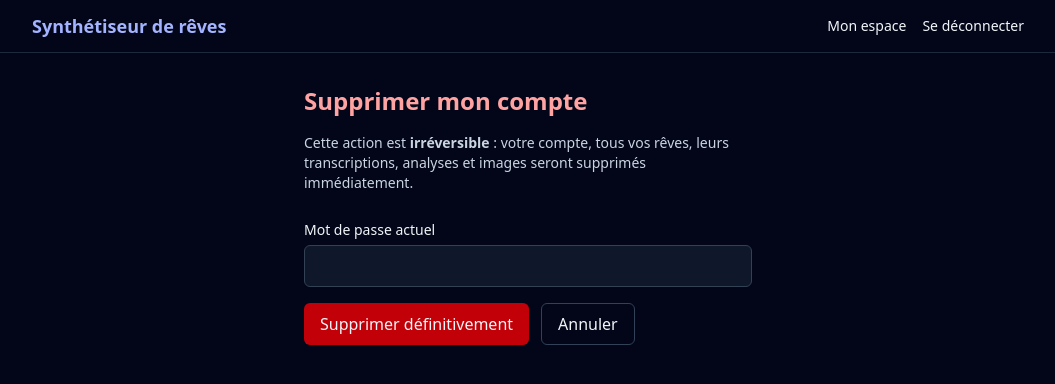
After one commit to amesall10/synthetiseur-de-reves, a Django app: page /compte/supprimer/ in a window 1280 px wide. The commit adds this page. Shown: the top 384 px of the page, without its empty margins (112-1167 px from the left). Run offline with Django 5.2, Linux system fonts and the light colour scheme; the visitor is signed in with stand-in values (Sample User, id 1); parts of the project's set-up code (start-up, migrations or seed data) failed here and were passed over.

Commit message:
feat(accounts): inscription, connexion, espace personnel et suppression du compte
- inscription par UserCreationForm puis connexion automatique
- connexion/déconnexion via les vues Django (déconnexion en POST)
- page « Mon espace » réservée aux utilisateurs connectés
- suppression définitive du compte après confirmation du mot de passe
- fixtures user, other_user et client_logged ; 12 tests

Co-Authored-By: Claude Opus 5.5 <noreply@anthropic.com>

```diff
--- /dev/null
+++ b/accounts/forms.py
@@ -0,0 +1,47 @@
+"""Formulaires de gestion de compte."""
+
+from __future__ import annotations
+
+from typing import Any
+
+from django import forms
+from django.contrib.auth.base_user import AbstractBaseUser
+
+
+class DeleteAccountForm(forms.Form):
+    """Demande le mot de passe avant de supprimer définitivement le compte.
+
+    Attributes:
+        password: Mot de passe actuel de l'utilisateur.
+    """
+
+    password = forms.CharField(
+        label="Mot de passe actuel",
+        strip=False,
+        widget=forms.PasswordInput(attrs={"autocomplete": "current-password"}),
+    )
+
+    def __init__(self, user: AbstractBaseUser, *args: Any, **kwargs: Any) -> None:
+        """Initialise le formulaire pour un utilisateur donné.
+
+        Args:
+            user: Utilisateur dont on vérifie le mot de passe.
+            *args: Arguments positionnels transmis à ``forms.Form``.
+            **kwargs: Arguments nommés transmis à ``forms.Form``.
+        """
+        super().__init__(*args, **kwargs)
+        self.user = user
+
+    def clean_password(self) -> str:
+        """Vérifie que le mot de passe saisi est celui de l'utilisateur.
+
+        Returns:
+            Le mot de passe validé.
+
+        Raises:
+            forms.ValidationError: Si le mot de passe est incorrect.
+        """
+        password = self.cleaned_data["password"]
+        if not self.user.check_password(password):
+            raise forms.ValidationError("Mot de passe incorrect.")
+        return password
--- /dev/null
+++ b/accounts/urls.py
@@ -0,0 +1,15 @@
+"""Routes de l'application ``accounts``."""
+
+from __future__ import annotations
+
+from django.urls import path
+
+from accounts import views
+
+app_name = "accounts"
+
+urlpatterns = [
+    path("inscription/", views.signup, name="signup"),
+    path("mon-espace/", views.profile, name="profile"),
+    path("supprimer/", views.delete_account, name="delete"),
+]
--- a/accounts/views.py
+++ b/accounts/views.py
@@ -1 +1,78 @@
-"""Vues de l'application ``accounts``."""
+"""Vues de l'application ``accounts`` : inscription, espace personnel, suppression."""
+
+from __future__ import annotations
+
+import logging
+
+from django.contrib import messages
+from django.contrib.auth import login, logout
+from django.contrib.auth.decorators import login_required
+from django.contrib.auth.forms import UserCreationForm
+from django.http import HttpRequest, HttpResponse
+from django.shortcuts import redirect, render
+from django.views.decorators.http import require_http_methods
+
+from accounts.forms import DeleteAccountForm
+
+logger = logging.getLogger(__name__)
+
+
+@require_http_methods(["GET", "POST"])
+def signup(request: HttpRequest) -> HttpResponse:
+    """Crée un compte puis connecte directement l'utilisateur.
+
+    Args:
+        request: Requête HTTP entrante.
+
+    Returns:
+        Le formulaire (GET ou erreurs) ou une redirection vers l'espace personnel.
+    """
+    if request.user.is_authenticated:
+        return redirect("accounts:profile")
+
+    form = UserCreationForm(request.POST or None)
+    if request.method == "POST" and form.is_valid():
+        user = form.save()
+        login(request, user)
+        messages.success(request, "Bienvenue ! Votre compte a été créé.")
+        return redirect("accounts:profile")
+    return render(request, "accounts/signup.html", {"form": form})
+
+
+@login_required
+def profile(request: HttpRequest) -> HttpResponse:
+    """Affiche l'espace personnel de l'utilisateur connecté.
+
+    Args:
+        request: Requête HTTP authentifiée.
+
+    Returns:
+        La page « Mon espace ».
+    """
+    return render(request, "accounts/profile.html")
+
+
+@login_required
+@require_http_methods(["GET", "POST"])
+def delete_account(request: HttpRequest) -> HttpResponse:
+    """Supprime définitivement le compte et toutes ses données après confirmation.
+
+    La suppression de l'utilisateur entraîne celle de ses rêves et de ses
+    consentements (``on_delete=CASCADE``). La confirmation par mot de passe
+    évite une suppression déclenchée par une session laissée ouverte.
+
+    Args:
+        request: Requête HTTP authentifiée.
+
+    Returns:
+        Le formulaire de confirmation ou une redirection vers l'accueil.
+    """
+    form = DeleteAccountForm(request.user, request.POST or None)
+    if request.method == "POST" and form.is_valid():
+        user_id = request.user.pk
+        request.user.delete()
+        logout(request)
+        logger.info("event=account_deleted user_id=%s", user_id)
+        messages.success(request, "Votre compte et toutes vos données ont été supprimés.")
+        return redirect("home")
+    return render(request, "accounts/delete_account.html", {"form": form})
--- a/config/urls.py
+++ b/config/urls.py
@@ -3,11 +3,15 @@
 from __future__ import annotations
 
 from django.contrib import admin
-from django.urls import path
+from django.contrib.auth import views as auth_views
+from django.urls import include, path
 
 from config import views
 
 urlpatterns = [
     path("", views.home, name="home"),
+    path("compte/connexion/", auth_views.LoginView.as_view(), name="login"),
+    path("compte/deconnexion/", auth_views.LogoutView.as_view(), name="logout"),
+    path("compte/", include("accounts.urls")),
     path("admin/", admin.site.urls),
 ]
--- /dev/null
+++ b/templates/_form.html
@@ -0,0 +1,14 @@
+{# Rendu générique d'un formulaire Django : erreurs globales puis champs. #}
+{% if form.non_field_errors %}
+  <div class="mb-4 rounded-md border border-red-800 bg-red-950 px-4 py-2 text-sm text-red-200">
+    {{ form.non_field_errors }}
+  </div>
+{% endif %}
+{% for field in form %}
+  <div class="mb-4">
+    <label for="{{ field.id_for_label }}" class="text-sm font-medium">{{ field.label }}</label>
+    {{ field }}
+    {{ field.errors }}
+    {% if field.help_text %}<div class="helptext mt-1">{{ field.help_text|safe }}</div>{% endif %}
+  </div>
+{% endfor %}
--- /dev/null
+++ b/templates/accounts/delete_account.html
@@ -0,0 +1,21 @@
+{% extends "base.html" %}
+
+{% block title %}Supprimer mon compte · Synthétiseur de rêves{% endblock %}
+
+{% block content %}
+<div class="mx-auto max-w-md">
+  <h1 class="mb-4 text-2xl font-semibold text-red-300">Supprimer mon compte</h1>
+  <p class="mb-6 text-sm text-slate-300">
+    Cette action est <strong>irréversible</strong> : votre compte, tous vos rêves, leurs
+    transcriptions, analyses et images seront supprimés immédiatement.
+  </p>
+  <form method="post">
+    {% csrf_token %}
+    {% include "_form.html" %}
+    <div class="flex gap-3">
+      <button type="submit" class="rounded-md bg-red-700 px-4 py-2 font-medium hover:bg-red-600">Supprimer définitivement</button>
+      <a href="{% url 'accounts:profile' %}" class="rounded-md border border-slate-700 px-4 py-2">Annuler</a>
+    </div>
+  </form>
+</div>
+{% endblock %}
--- a/templates/base.html
+++ b/templates/base.html
@@ -6,6 +6,16 @@
   <title>{% block title %}Synthétiseur de rêves{% endblock %}</title>
   {# Tailwind via CDN (choix de stack : pas de build front). Version figée. #}
   <script src="https://cdn.jsdelivr.net/npm/@tailwindcss/browser@4.1.11"></script>
+  <style>
+    /* Champs générés par Django ({{ form }}) : style commun sans widget sur mesure. */
+    form input[type=text], form input[type=password], form input[type=email],
+    form input[type=date], form select, form textarea {
+      width: 100%; margin-top: .25rem; padding: .5rem .75rem; border-radius: .375rem;
+      background: #0f172a; border: 1px solid #334155; color: #f1f5f9;
+    }
+    form .helptext, form ul:not(.errorlist) { font-size: .8rem; color: #94a3b8; }
+    form .errorlist { font-size: .85rem; color: #fca5a5; }
+  </style>
   {% block head %}{% endblock %}
 </head>
 <body class="min-h-screen bg-slate-950 text-slate-100 antialiased">
@@ -13,7 +23,18 @@
     <nav class="mx-auto flex max-w-5xl flex-wrap items-center justify-between gap-3 px-4 py-3">
       <a href="{% url 'home' %}" class="text-lg font-semibold text-indigo-300">Synthétiseur de rêves</a>
       <div class="flex flex-wrap items-center gap-4 text-sm">
-        {% block nav %}{% endblock %}
+        {% block nav %}
+          {% if user.is_authenticated %}
+            <a href="{% url 'accounts:profile' %}" class="hover:text-indigo-300">Mon espace</a>
+            <form method="post" action="{% url 'logout' %}">
+              {% csrf_token %}
+              <button type="submit" class="hover:text-indigo-300">Se déconnecter</button>
+            </form>
+          {% else %}
+            <a href="{% url 'login' %}" class="hover:text-indigo-300">Connexion</a>
+            <a href="{% url 'accounts:signup' %}" class="rounded-md bg-indigo-600 px-3 py-1.5 font-medium hover:bg-indigo-500">Créer un compte</a>
+          {% endif %}
+        {% endblock %}
       </div>
     </nav>
   </header>
```
Also changed, not shown: docs/DECISIONS.md (+10 -0 lines), docs/backlog.md (+1 -1 lines), templates/accounts/profile.html (added, +21 -0 lines), templates/accounts/signup.html (added, +17 -0 lines), templates/home.html (+7 -0 lines), templates/registration/login.html (added, +18 -0 lines), tests/conftest.py (added, +50 -0 lines), tests/test_accounts.py (added, +123 -0 lines).
